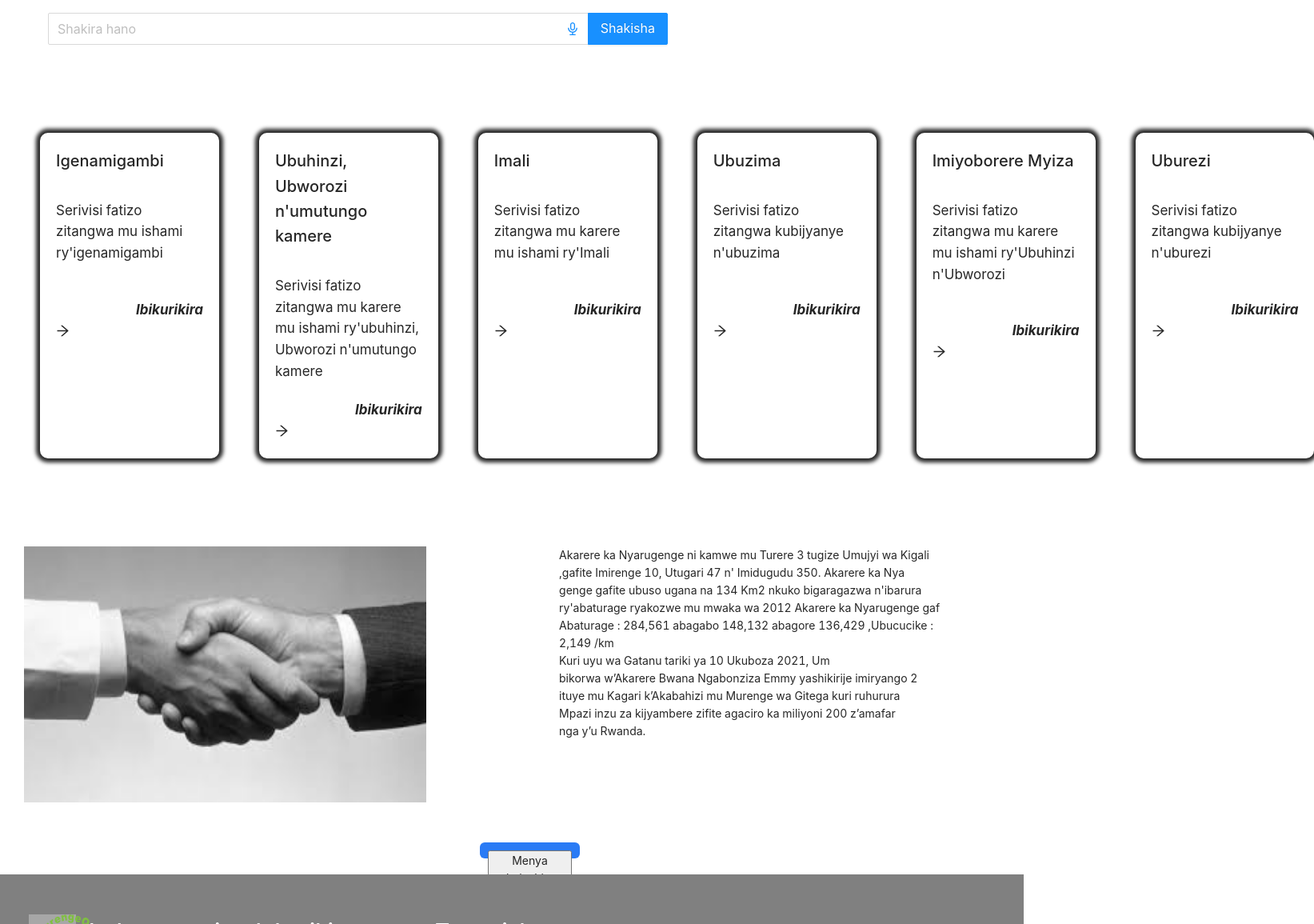
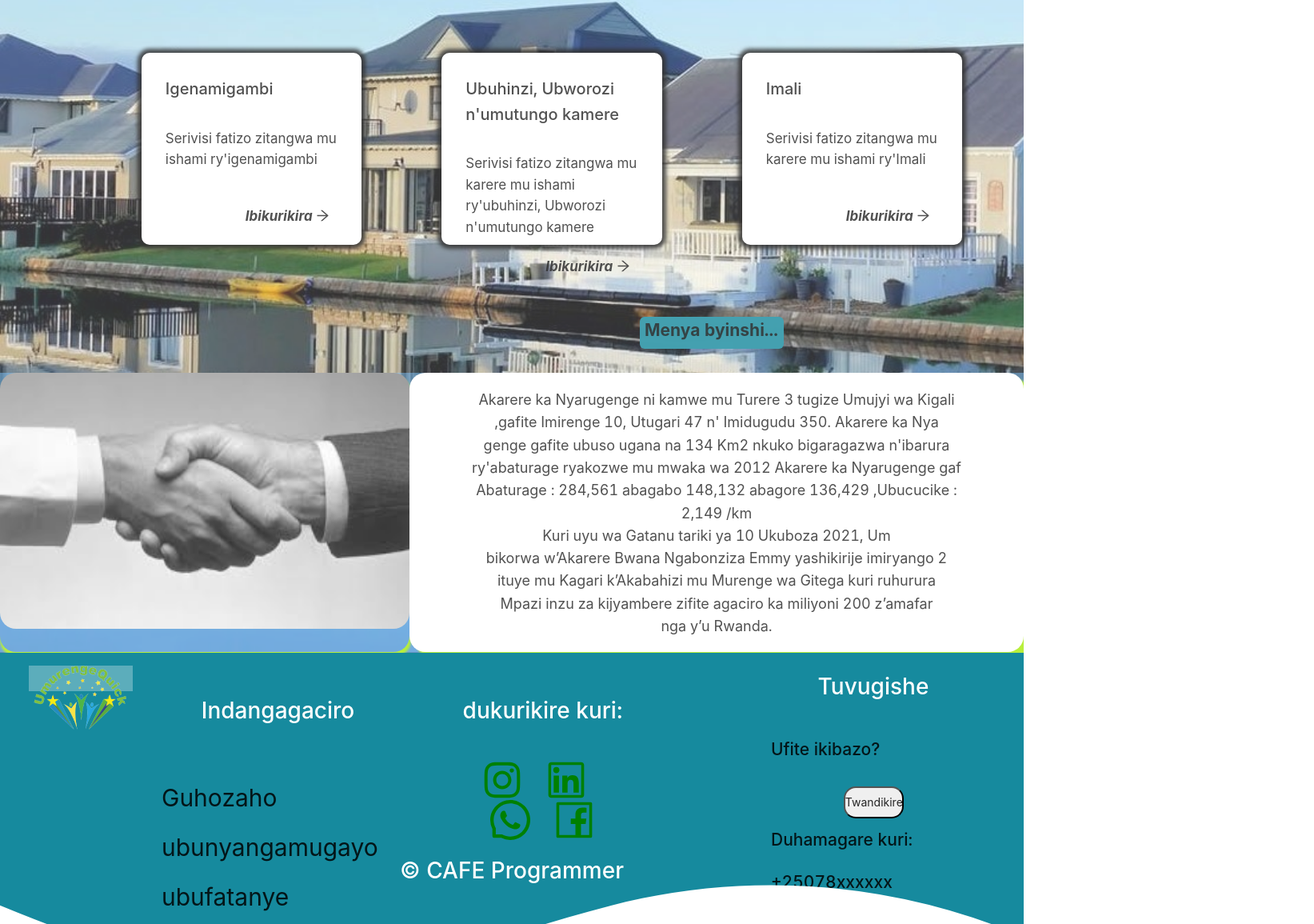
Before and after one commit to mutuyimana1/umurengequickUI, a React (Create React App) app: page / in a window 1280 px wide. Shown: the part 344-1499 px from the top of the page at 80% size, 1643 px wide, since content can reach past the window. Built offline with nearby package versions, Linux system fonts and the light colour scheme.

Commit message:
change on footer,home and signup

```diff
--- a/src/components/footer.css
+++ b/src/components/footer.css
@@ -27,3 +27,21 @@
 .footer{
     width: 100%;
 }
+.our-service{
+    width: 20%;
+    text-align: center;
+    font-size: 20px;
+    padding-top: 20px;
+    list-style-type: none;
+
+    }
+    .our-service p>li{
+        padding-top: 15px;
+        font-size: 30px;
+
+    }
+    .our-service p{
+        padding-top: 15px;
+        font-size: 20px;
+        padding-left: 20px;
+    }
--- a/src/components/footer.js
+++ b/src/components/footer.js
@@ -1,7 +1,7 @@
 import React from "react";
 import "./footer.css"
 
-import Logo from "../assets/images/logo.png"
+import Logo from "../assets/images/log.png"
 import {InstagramOutlined,LinkedinOutlined,WhatsAppOutlined,FacebookOutlined} from "@ant-design/icons"
 
 
@@ -12,20 +12,25 @@ import {InstagramOutlined,LinkedinOutlined,WhatsAppOutlined,FacebookOutlined} fr
 const Footer = () =>{
     return(
         <div className="footer">
-        <div style={{position:"relative", backgroundColor:"gray",minHeight:"60vh", marginTop:"20px"}}>
+        <div style={{position:"relative", backgroundColor:"rgb(22, 138, 158)",minHeight:"50vh", marginTop:"0px"}}>
             <div style={{display:"flex", marginLeft:"20px"}}>
 
-                <div className="logo" style={{width:"10%",height:"40vh",marginTop:"50px"}}>
-                <img src={Logo} height="70px" width={"100px"} /><br/>
+                <div className="logo" >
+                <img src={Logo} height="80px" width={"130px"} /><br/>
 
                 </div>
                 <div style={{width:"30%",height:"40vh",marginTop:"50px"}}>
 
                     <h1 style={{color:"white",textAlign:'center'}}>Indangagaciro</h1>
-                    <p style={{fontSize:"25px"}}>Gukunda Igihugu ni ugukunda bene cyo, abagituye nta kuvangura,
-gukunda ibikigize byose nk’ubutaka, ururimi, umuco, amateka;
-kugikorera, kubumbatira umutekano n’ubusugire bwacyo, kukitangira
-byaba ngombwa ukaba wanagipfira.</p>
+
+                    <div className="our-service">
+      <p>
+        <li>Guhozaho</li>
+        <li>ubunyangamugayo</li>
+        <li>ubufatanye</li>
+
+      </p>
+    </div>
                 </div>
                 <div style={{width:"30%",height:"40vh",marginTop:"50px"}}>
 
@@ -34,7 +39,7 @@ byaba ngombwa ukaba wanagipfira.</p>
                     <WhatsAppOutlined style={{marginLeft:"40px",fontSize:"50px", color:"green"}}/><FacebookOutlined  style={{marginLeft:"30px",fontSize:"50px", color:"green"}}/>
                     </div>
                 </div>
-                <div style={{width:"30%",height:"40vh",marginTop:"50px",marginLeft:"60px"}}>
+                <div style={{width:"30%",height:"40vh",marginTop:"20px",marginLeft:"60px"}}>
 
                     <h1 style={{color:"white",textAlign:'center'}}>Tuvugishe</h1>
                     <h2 style={{margin:"40px 60px 20px"}}>Ufite ikibazo?</h2>
@@ -44,7 +49,7 @@ byaba ngombwa ukaba wanagipfira.</p>
                 </div>
 
             </div>
-            <h1 style={{color:"white",textAlign:'center', marginTop:"-40px"}}> &#169; CAFE Programmer</h1>
+            <h1 style={{color:"white",textAlign:'center', marginTop:"-120px"}}> &#169; CAFE Programmer</h1>
         <div class="custom-shape-divider-bottom-1643320600">
     <svg data-name="Layer 1" xmlns="http://www.w3.org/2000/svg" viewBox="0 0 1200 120" preserveAspectRatio="none">
         <path d="M321.39,56.44c58-10.79,114.16-30.13,172-41.86,82.39-16.72,168.19-17.73,250.45-.39C823.78,31,906.67,72,985.66,92.83c70.05,18.48,146.53,26.09,214.34,3V0H0V27.35A600.21,600.21,0,0,0,321.39,56.44Z" class="shape-fill"></path>
--- a/src/components/header.css
+++ b/src/components/header.css
@@ -4,11 +4,11 @@
     padding:0
 }
 .header{
-    background-color:rgb(95, 95, 95);
+    background-color:rgb(22, 138, 158);
     background-repeat: no-repeat;
     background-size: cover;
     image-orientation: 10deg;
-    height: 300px;
+    height: 200px;
 }
 .header img{
     /* padding-top: 50px; */
@@ -20,12 +20,12 @@
     color: rgb(75, 231, 14);
     font-size: 45px;
     margin-left: 450px;
-    margin-top: -65px;
+    margin-top: -95px;
     font-family:mixed;
     font-weight:bold;
 }
 .header h2{
-    color:rgb(42, 123, 245);
+    color:rgb(243, 246, 22);
     font-size: 15px;
     margin-top: 50px;
     margin-left: 455px;
@@ -35,11 +35,11 @@
     font-weight: bold;
 }
 a{
-    color: rgb(255, 255, 255);
+    color: rgb(75, 231, 14);
     float: right;
     padding-right: 60px;
     font-size: 18px;
-    padding-top: 50px;
+    padding-top: 10px;
     text-decoration: none;
     font-weight: bold;
     /* margin-left: 100px; */
--- a/src/components/signin.css
+++ b/src/components/signin.css
@@ -0,0 +1,32 @@
+.popup{
+    position:fixed;
+    top:0;
+    left:0;
+    width: 450px;
+    height: 30vh;
+    background-color:transparent;
+    display: flex;
+    justify-content: center;
+    align-items: center;
+    margin-left: 650px;
+    margin-top: 80px;
+    border-radius: 5px;
+    z-index: 20;
+}
+
+.popup-inner{
+    position:relative;
+    margin-top: 600px;
+    padding: 32px;
+    width: 400px;
+    height: 70vh;
+    border-radius: 10px;
+    background-color: rgb(22, 138, 158);
+}
+.popup-inner .close-btn{
+    position: absolute;
+    top: 576px;
+    right: 66px;
+    width: 50px;
+
+}
--- a/src/components/signup.css
+++ b/src/components/signup.css
@@ -14,16 +14,16 @@
     z-index: 20;
 }
 
-.popup-inner{
+.popup_inner{
     position:relative;
-    margin-top: 400px;
+    margin-top: 600px;
     padding: 32px;
     width: 400px;
     height: 50vh;
     border-radius: 10px;
-    background-color: rgb(101, 141, 165);
+    background-color: rgb(22, 138, 158);
 }
-.popup-inner .close-btn{
+.popup_inner .close-btn{
     position: absolute;
     top: 390px;
     right: 66px;
--- a/src/components/signup.js
+++ b/src/components/signup.js
@@ -3,7 +3,7 @@ import "./signup.css"
 function signup(props) {
   return (props.trigger)?(
   <div className='popup'>
-      <div className='popup-inner'>
+      <div className='popup_inner'>
           <button className='close-btn' onClick={()=>props.setTrigger(false)}>close</button>
          {props.children}
       </div>
--- a/src/views/home.css
+++ b/src/views/home.css
@@ -2,36 +2,72 @@
     box-sizing:border-box;
     margin:0;
     padding:0
+}
+.all-content{
+    background-image: url(../assets/images/house3.jpeg);
+    background-repeat: no-repeat;
+    background-size: cover;
+    opacity: 80%;
+    height: 120vh;
+}
+.semi-home{
+    display: flex;
+     background-color:rgba(100, 185, 255, 0.486);
+     width: 100%;
 }
 .home-igenamigambi{
     background-color: rgb(255, 255, 255);
     background-size: fixed;
     border-radius: 10px;
     box-shadow: 0 0 5px 5px;
-    width: 300px;
-    padding: 20px;
-    margin-left: 50px;
+    width: 25%;
+    height: 30vh;
+    padding: 30px;
+    margin-left: 100px;
     margin-top:50px
+
 }
 .container{
     display: flex;
     padding-bottom: 10px;
+    align-content: space-between;
+    opacity: 0;
+    animation-name: between;
+    animation-duration: 3s;
+    animation-delay: 1s;
+    animation-fill-mode: forwards;
+    transition-property: all;
+    transition-duration: 1s;
+    padding:0% 6%;
 }
 .rightside{
-    margin-left: 110px;
-    margin-right: 20px;
+    background-color: white;
+    width: 60%;
+    border-radius: 20px;
+    box-shadow: 9px 8px 3px rgb(167, 235, 11);
+
 }
 .leftside{
-    margin-left: 30px;
+
+    width: 40%;
+    border-radius: 20px;
+    box-shadow: 1px 5px 3px 1px rgb(167, 235, 11);
+}
+.rightside p{
+    text-align: center;
+    padding-top: 20px;
+    font-size: large;
 }
 .search{
-    margin-left: 600px;
-    margin-top: 50px;
+    margin-left: 800px;
+    margin-top: -10px;
+    margin-bottom: 30px;
     background-clip: border-box;
-    background-color: rgb(42, 123, 245);
-    padding: 10px;
+    background-color: rgb(22, 138, 158);
+    padding: auto;
     border-radius: 6px;
-    width: 125px;
+    width: 180px;
+    height: 5vh;
 
     animation-name: button;
     animation-duration: 3s;
@@ -49,3 +85,8 @@
 .search:hover{
     transform:rotateY(180deg)
 }
+.search h2{
+    font-weight: bold;
+    /* color: rgb(75, 231, 14); */
+    padding-left: 6px;
+}
--- a/src/views/home.js
+++ b/src/views/home.js
@@ -30,7 +30,7 @@ const Home = () => {
     <>
       <HomeLayout>
         {/* <Space direction="vertical"/> */}
-
+<div className="all-content">
         <Search
           style={{ width: "70%", padding: "60px", paddingRight: "60px" }}
           placeholder="Shakira hano"
@@ -114,85 +114,18 @@ const Home = () => {
               </p2>
             </item>
           </div>
-          <div className="home-igenamigambi">
-            <item>
-              {/* <div ClassName="igenamigambi"> */}
-              <h1 style={{ fontSize: "20px" }}>Ubuzima</h1>
-              <br></br>
-              <p1 style={{ fontSize: "17px" }}>
-                Serivisi fatizo zitangwa kubijyanye n'ubuzima
-              </p1>
-              <br></br>
-              <br></br>
-              <br></br>
-              <p2
-                style={{
-                  fontSize: "17px",
-                  marginLeft: "100px",
-                  fontStyle: "italic",
-                  fontWeight: "bold",
-                }}
-              >
-                Ibikurikira <ArrowRightOutlined />
-              </p2>
-            </item>
-          </div>
-          <div className="home-igenamigambi">
-            <item>
-              {/* <div ClassName="igenamigambi"> */}
-              <h1 style={{ fontSize: "20px" }}>Imiyoborere Myiza</h1>
-              <br></br>
-              <p1 style={{ fontSize: "17px" }}>
-                Serivisi fatizo zitangwa mu karere mu ishami ry'Ubuhinzi
-                n'Ubworozi
-              </p1>
-              <br></br>
-              <br></br>
-              <br></br>
-              <p2
-                style={{
-                  fontSize: "17px",
-                  marginLeft: "100px",
-                  fontStyle: "italic",
-                  fontWeight: "bold",
-                }}
-              >
-                Ibikurikira <ArrowRightOutlined />
-              </p2>
-            </item>
-          </div>
-          <div className="home-igenamigambi">
-            <item>
-              {/* <div ClassName="igenamigambi"> */}
-              <h1 style={{ fontSize: "20px" }}>Uburezi</h1>
-              <br></br>
-              <p1 style={{ fontSize: "17px" }}>
-                Serivisi fatizo zitangwa kubijyanye n'uburezi
-              </p1>
-              <br></br>
-              <br></br>
-              <br></br>
-              <p2
-                style={{
-                  fontSize: "17px",
-                  marginLeft: "100px",
-                  fontStyle: "italic",
-                  fontWeight: "bold",
-                }}
-              >
-                Ibikurikira <ArrowRightOutlined />
-              </p2>
-            </item>
-          </div>
-          {/* </Carousel> */}
+
+        </div>
+        <div className="search">
+          <h2>Menya byinshi...</h2>
         </div>
 
-        <div style={{ display: "flex" }}>
+        <div className="semi-home" >
           <div className="leftside">
             <img
               src={paragraphPhoto}
               alt=""
-              style={{ height: "40vh", width: "90%" }}
+              style={{ height: "40vh", width: "100%", borderRadius:"20px" }}
             />
           </div>
           <div className="rightside">
@@ -220,8 +153,7 @@ const Home = () => {
             </p>
           </div>
         </div>
-        <div className="search">
-          <button>Menya byinshi...</button>
+
         </div>
       </HomeLayout>
     </>
```
Also changed, not shown: src/components/header.js (+164 -9 lines), src/components/signin.js (+13 -64 lines), src/assets/images/log.png (added).
